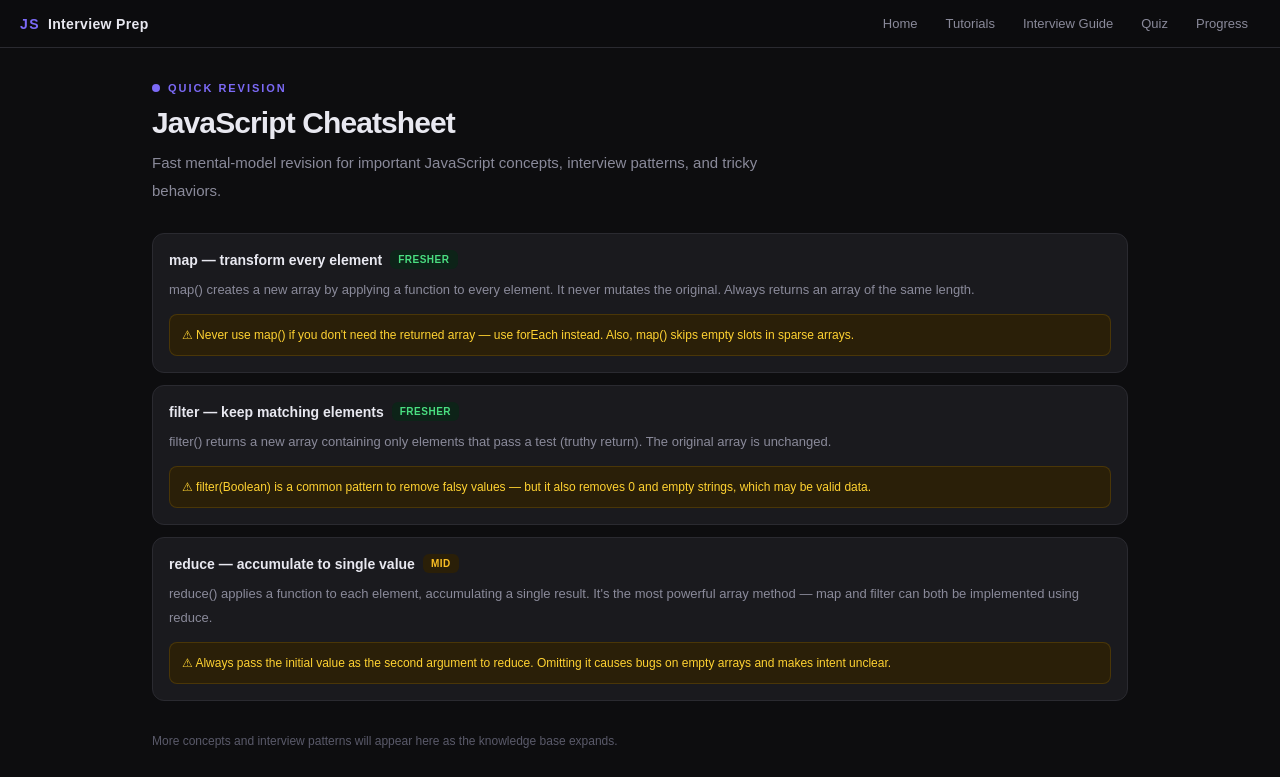
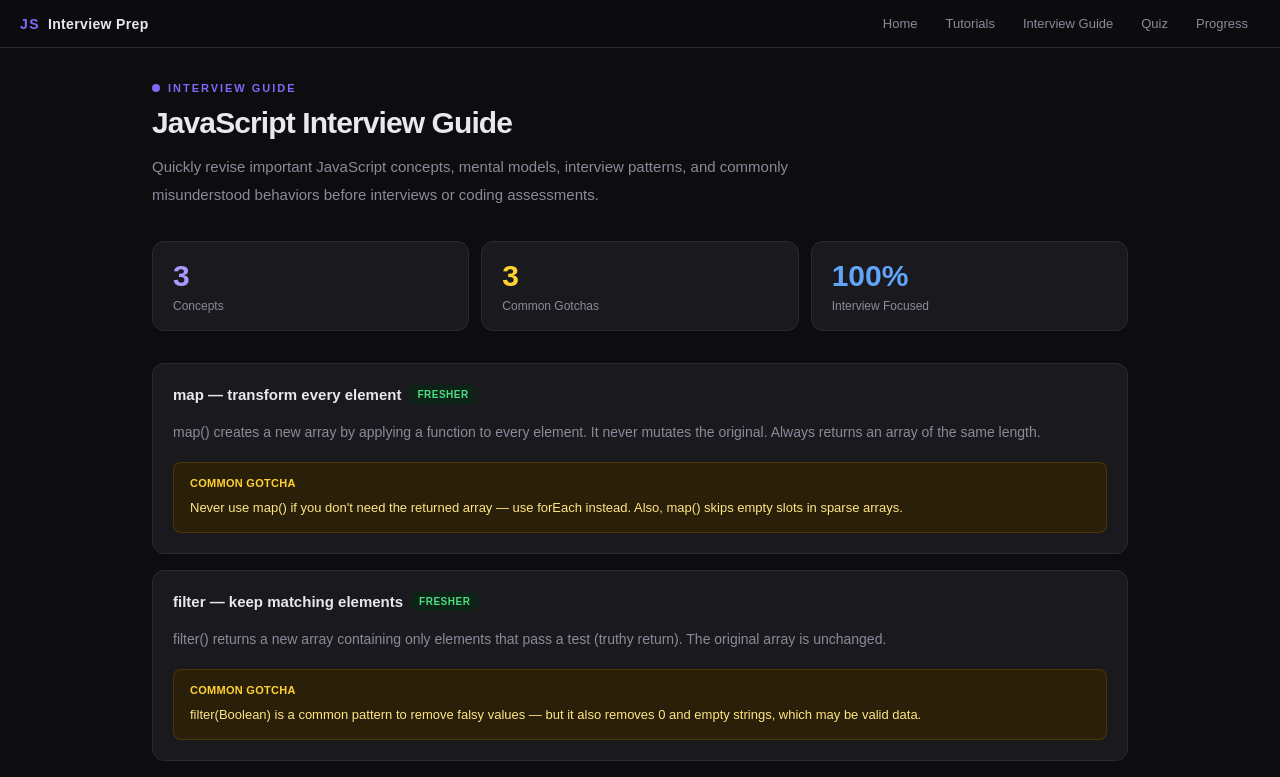
Before and after one commit to sushantshinde7/js-interview-prep, a React (Vite) app: page /interview-guide in a window 1280 px wide. Shown: the top 777 px of the page. Built offline with nearby package versions, Linux system fonts and the light colour scheme.

Commit message:
feat(interview-guide): improve readability and revision-focused UI

```diff
--- a/src/pages/CheatsheetPage.jsx
+++ b/src/pages/CheatsheetPage.jsx
@@ -1,104 +1,214 @@
 import { SNIPPETS } from '../data/snippets.js'
 import Tag from '../components/Tag.jsx'
 
-// Fast-scannable mental-model reference page.
+// Fast-scannable interview revision guide.
 
 export default function CheatsheetPage() {
   const entries = Object.entries(SNIPPETS)
+
+  const totalGotchas = entries.filter(
+    ([, snippet]) => snippet.gotcha
+  ).length
 
   return (
     <div className="mx-auto max-w-5xl px-6 py-8">
 
       {/* Header */}
-      <div className="mb-7">
+      <div className="mb-8">
 
         <div className="mb-2 flex items-center gap-2">
           <div className="h-2 w-2 rounded-full bg-[#7c6af7]" />
 
-          <span className="
+          <span
+            className="
               text-[11px] font-semibold uppercase
-            tracking-[0.18em] text-[#7c6af7]
-          ">
-            Quick Revision
+              tracking-[0.18em]
+              text-[#7c6af7]
+            "
+          >
+            Interview Guide
           </span>
         </div>
 
-        <h1 className="
-          mb-2 text-3xl font-semibold
+        <h1
+          className="
+            mb-3 text-3xl font-semibold
             tracking-[-0.03em]
             text-[#e8e8f0]
-        ">
-          JavaScript Cheatsheet
+          "
+        >
+          JavaScript Interview Guide
         </h1>
 
-        <p className="
-          max-w-2xl text-[15px]
-          leading-7 text-[#8a8a9a]
-        ">
-          Fast mental-model revision for important JavaScript
-          concepts, interview patterns, and tricky behaviors.
+        <p
+          className="
+            max-w-2xl
+            text-[15px] leading-7
+            text-[#8a8a9a]
+          "
+        >
+          Quickly revise important JavaScript concepts, mental models,
+          interview patterns, and commonly misunderstood behaviors before
+          interviews or coding assessments.
         </p>
 
       </div>
 
-      {/* Cards */}
-      <div className="flex flex-col gap-3">
+      {/* Stats */}
+      <section className="mb-8 grid gap-3 sm:grid-cols-3">
+
+        <div
+          className="
+            rounded-xl border border-[#2a2a30]
+            bg-[#1a1a1e]
+            px-5 py-4
+          "
+        >
+          <div className="mb-1 text-3xl font-semibold text-[#a599ff]">
+            {entries.length}
+          </div>
+
+          <div className="text-xs text-[#8a8a9a]">
+            Concepts
+          </div>
+        </div>
+
+        <div
+          className="
+            rounded-xl border border-[#2a2a30]
+            bg-[#1a1a1e]
+            px-5 py-4
+          "
+        >
+          <div className="mb-1 text-3xl font-semibold text-amber-300">
+            {totalGotchas}
+          </div>
+
+          <div className="text-xs text-[#8a8a9a]">
+            Common Gotchas
+          </div>
+        </div>
+
+        <div
+          className="
+            rounded-xl border border-[#2a2a30]
+            bg-[#1a1a1e]
+            px-5 py-4
+          "
+        >
+          <div className="mb-1 text-3xl font-semibold text-[#60a5fa]">
+            100%
+          </div>
+
+          <div className="text-xs text-[#8a8a9a]">
+            Interview Focused
+          </div>
+        </div>
+
+      </section>
+
+      {/* Guide Cards */}
+      <div className="flex flex-col gap-4">
+
         {entries.map(([key, snippet]) => (
-          <div
+          <article
             key={key}
             className="
               rounded-xl border border-[#2a2a30]
               bg-[#1a1a1e]
-              p-4
+              p-5
+              transition-all duration-150
+              hover:border-[#3a3a44]
             "
           >
 
-            <div className="mb-2 flex items-center gap-2">
-              <h2 className="
-                text-sm font-semibold
+            {/* Header */}
+            <div className="mb-3 flex items-center gap-2">
+
+              <h2
+                className="
+                  text-[15px] font-semibold
                   text-[#e8e8f0]
-              ">
+                "
+              >
                 {snippet.title}
               </h2>
 
               <Tag level={snippet.difficulty} />
+
             </div>
 
-            <p className="
-              text-[13px] leading-6
+            {/* Theory */}
+            <p
+              className="
+                text-[14px]
+                leading-7
                 text-[#8a8a9a]
-            ">
+              "
+            >
               {snippet.theory}
             </p>
 
+            {/* Gotcha */}
             {snippet.gotcha && (
-              <div className="
-                mt-3 rounded-lg
+              <div
+                className="
+                  mt-4 rounded-lg
                   border border-amber-400/15
                   bg-[#2a1f08]
-                px-3 py-2
-              ">
-                <p className="
-                  text-xs leading-6
+                  px-4 py-3
+                "
+              >
+
+                <div
+                  className="
+                    mb-1 text-[11px]
+                    font-semibold uppercase
+                    tracking-wide
                     text-amber-300
-                ">
-                  ⚠ {snippet.gotcha}
+                  "
+                >
+                  Common Gotcha
+                </div>
+
+                <p
+                  className="
+                    text-[13px]
+                    leading-6
+                    text-amber-200
+                  "
+                >
+                  {snippet.gotcha}
                 </p>
+
               </div>
             )}
 
-          </div>
+          </article>
         ))}
+
       </div>
 
       {/* Footer */}
-      <p className="
-        mt-7 text-xs leading-6
-        text-[#5a5a6a]
-      ">
-        More concepts and interview patterns will appear here
-        as the knowledge base expands.
+      <div
+        className="
+          mt-8 rounded-xl
+          border border-[#2a2a30]
+          bg-[#141416]
+          p-4
+        "
+      >
+        <p
+          className="
+            text-sm leading-6
+            text-[#8a8a9a]
+          "
+        >
+          This guide grows alongside the tutorial library. New interview
+          patterns, edge cases, browser behaviors, and advanced JavaScript
+          concepts will be added over time.
         </p>
+      </div>
 
     </div>
   )
```
Lines whose indentation alone changed are shown as unchanged.
